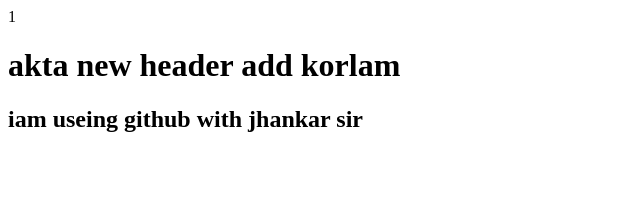
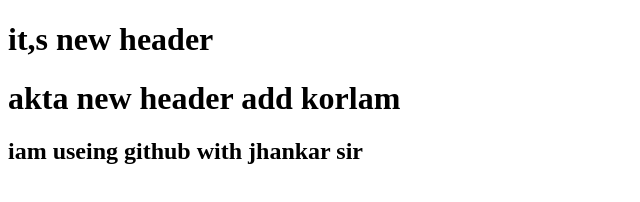
Before and after one commit to shuvon3246/my-first-website, a plain HTML site: page index.html in a window 1280 px wide. Shown: the whole page, without its empty margins (0-640 px from the left). Drawn offline with Linux system fonts and the light colour scheme.

Commit message:
new header

```diff
--- a/index.html
+++ b/index.html
@@ -6,7 +6,7 @@
     <title>Document</title>
 </head>
 <body>
-    1
+    <h1>it,s new header</h1>
     <h1>akta new header add korlam</h1>
     <h2>iam useing github with jhankar sir</h2>
 </body>
```
